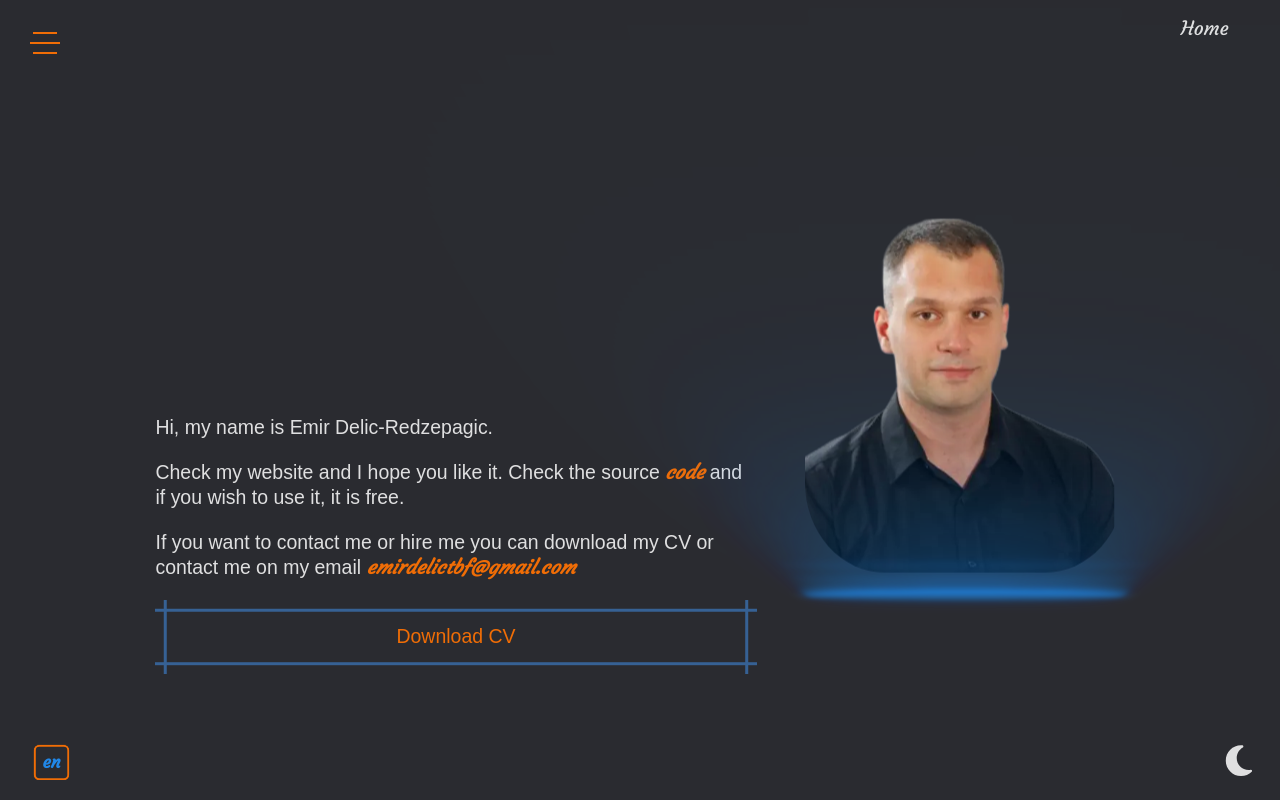
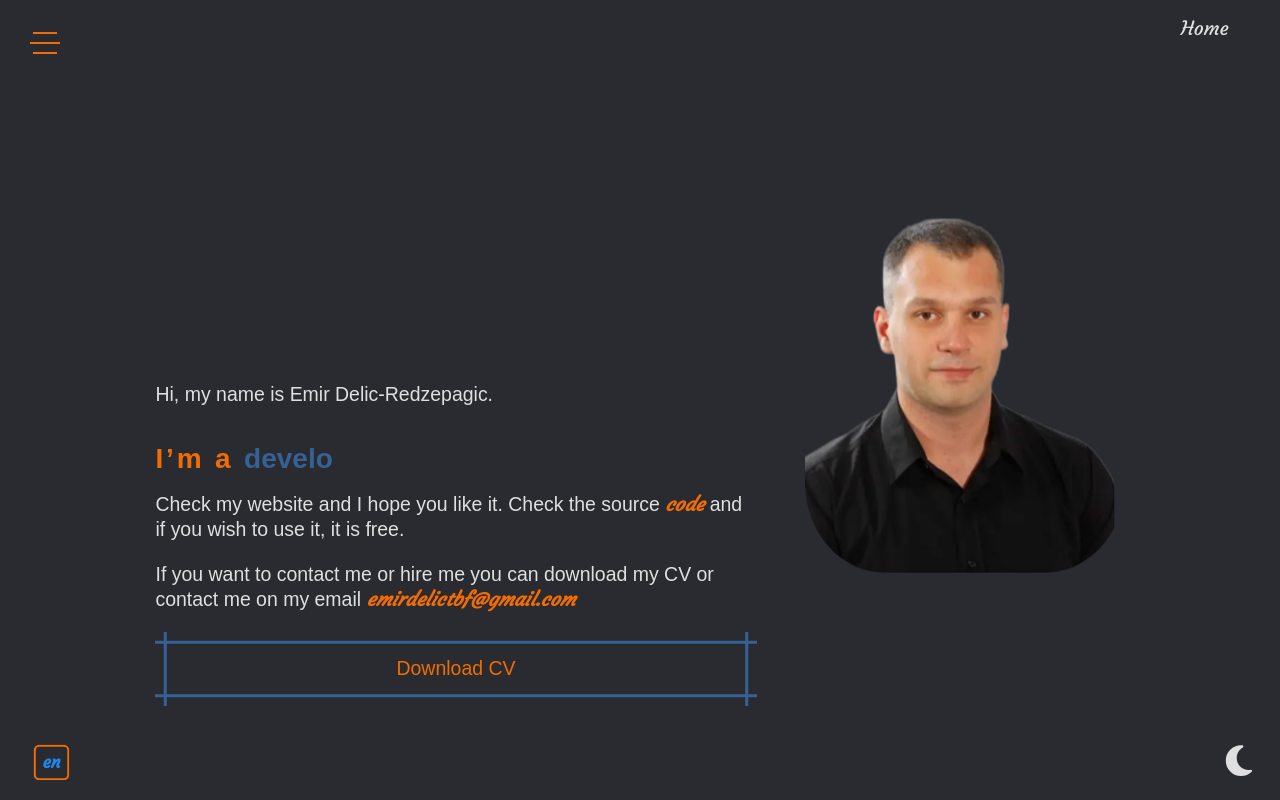
Before and after one commit to EmirDelicR/curriculum-v2, a React (Vite) app: page / in a window 1280 px wide. Built offline with nearby package versions, Linux system fonts and the light colour scheme.

Commit message:
Remove old packages

```diff
--- a/package.json
+++ b/package.json
@@ -18,7 +18,6 @@
     "react-dom": "^18.2.0",
     "react-i18next": "^12.2.0",
     "react-organizational-chart": "^2.2.1",
-    "react-typed": "^2.0.12",
     "recharts": "^2.6.2",
     "swiper": "^9.3.2",
     "use-between": "^1.3.5"
--- a/src/UI/components/hologram/Hologram.scss
+++ b/src/UI/components/hologram/Hologram.scss
@@ -15,36 +15,36 @@ $holo-color: #2187e7;
     animation: float 1s infinite alternate;
   }
 
-  .hologram {
-    position: relative;
-    z-index: 2;
-    width: var(--holo-width);
-    height: 5px;
-    margin: -5px auto 0;
-    background-color: rgba($holo-color, 0.35);
-    border-radius: 100%;
-    filter: blur(2.5px);
-    transform: perspective(100px) rotateX(-30deg);
-    transform-style: preserve-3d;
-    animation: holographic 1.5s infinite alternate;
-    backface-visibility: hidden;
+  // .hologram {
+  //   position: relative;
+  //   z-index: 2;
+  //   width: var(--holo-width);
+  //   height: 5px;
+  //   margin: -5px auto 0;
+  //   background-color: rgba($holo-color, 0.35);
+  //   border-radius: 100%;
+  //   filter: blur(2.5px);
+  //   transform: perspective(100px) rotateX(-30deg);
+  //   transform-style: preserve-3d;
+  //   // animation: holographic 1.5s infinite alternate;
+  //   backface-visibility: hidden;
 
-    &:after {
-      position: absolute;
-      left: -10px;
-      right: -10px;
-      content: '';
-      height: 5px;
-      background-color: rgba($holo-color, 0.5);
-      border-radius: 100%;
-      filter: blur(2.5px);
-    }
+  //   &:after {
+  //     position: absolute;
+  //     left: -10px;
+  //     right: -10px;
+  //     content: '';
+  //     height: 5px;
+  //     background-color: rgba($holo-color, 0.5);
+  //     border-radius: 100%;
+  //     filter: blur(2.5px);
+  //   }
 
-    + .hologram {
-      animation-duration: 0.75s;
-      opacity: 0.5;
-    }
-  }
+  //   + .hologram {
+  //     animation-duration: 0.75s;
+  //     opacity: 0.5;
+  //   }
+  // }
 }
 
 @keyframes float {
--- a/src/UI/components/textTyping/TextTyping.scss
+++ b/src/UI/components/textTyping/TextTyping.scss
@@ -2,14 +2,42 @@
   font-size: var(--fs-600);
   letter-spacing: 0.1em;
   font-weight: 600;
-  overflow: hidden;
-  display: inline-block;
   padding-right: 2px;
   color: var(--secondary);
-  margin: 1em 0;
-  width: 100%;
+  margin: 0.5em 0;
 
   .typing-text {
+    position: relative;
     color: var(--primary);
+    letter-spacing: 0;
+
+    &:before {
+      content: '';
+      position: absolute;
+      top: 0;
+      left: 0;
+      height: 100%;
+      width: 100%;
+      background-color: var(--page-background);
+      border-left: 2px solid var(--primary);
+      animation: typing var(--timing) steps(var(--steps)) infinite,
+        cursor 0.5s step-end infinite alternate;
+    }
   }
 }
+
+@keyframes cursor {
+  50% {
+    border-left-color: transparent;
+  }
+}
+
+@keyframes typing {
+  40%,
+  60% {
+    left: 100%;
+  }
+  100% {
+    left: 0%;
+  }
+}
--- a/src/UI/components/textTyping/TextTyping.tsx
+++ b/src/UI/components/textTyping/TextTyping.tsx
@@ -1,21 +1,45 @@
-import { ReactTyped } from 'react-typed';
+import { CSSProperties, useEffect, useState } from 'react';
 
 import './TextTyping.scss';
 
 const WORDS = ['developer', 'engineer'];
 
+const TIMING = 2000; // in milliseconds
+
 export default function TextTyping() {
+  const [position, setPosition] = useState(0);
+  let timeout: ReturnType<typeof setInterval>;
+
+  useEffect(() => {
+    timeout = setInterval(() => {
+      setPosition((prev) => {
+        const position = prev + 1;
+        if (position > WORDS.length - 1) {
+          return 0;
+        }
+        return position;
+      });
+    }, TIMING);
+
+    return () => {
+      clearInterval(timeout);
+    };
+  }, []);
+
   return (
     <div className="text-wrapper">
       <span className="main-text">I&rsquo;m a </span>
-      <ReactTyped
+      <span
         className="typing-text"
-        startWhenVisible
-        strings={WORDS}
-        typeSpeed={100}
-        backSpeed={50}
-        loop
-      />
+        style={
+          {
+            '--timing': `${TIMING}ms`,
+            '--steps': `${WORDS[position].length}`
+          } as CSSProperties
+        }
+      >
+        {WORDS[position]}
+      </span>
     </div>
   );
 }
--- a/src/UI/pages/home/Home.tsx
+++ b/src/UI/pages/home/Home.tsx
@@ -17,7 +17,7 @@ export default function Home() {
       <div className="description">
         <WaterMark text="hello" />
         <AnimatedText>{t('my-description.introduce')}</AnimatedText>
-        {/* <TextTyping /> */}
+        <TextTyping />
         <AnimatedText>
           <Trans
             i18nKey="my-description.source"
```
Also changed, not shown: 1 other file (tests, documents, lock files or other folders).
